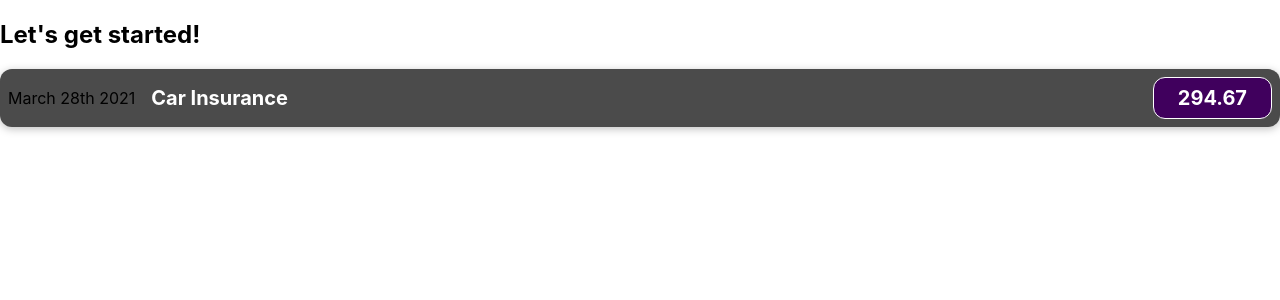
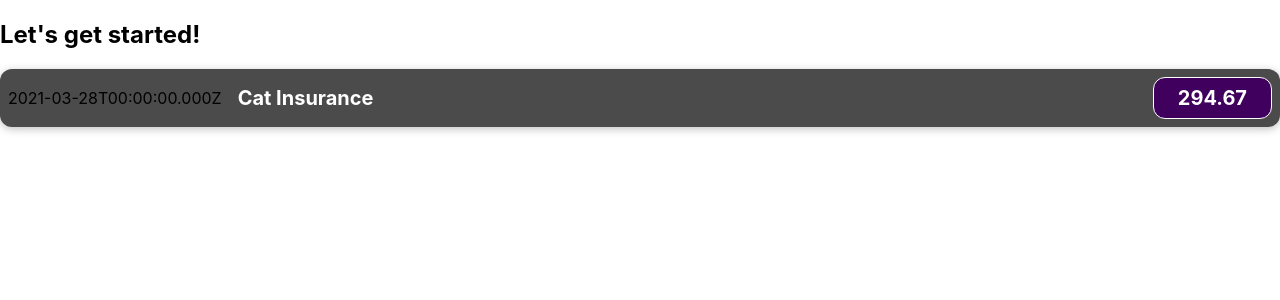
Before and after one commit to kghudgens/JS_practice, a React (Create React App) app in the folder tutorial/react-complete-guide/: page / in a window 1280 px wide. Shown: the top 300 px of the page. Built offline with nearby package versions, Linux system fonts and the light colour scheme.

Commit message:
added variables to make code less hard coded

```diff
--- a/tutorial/react-complete-guide/src/components/ExpenseItem.js
+++ b/tutorial/react-complete-guide/src/components/ExpenseItem.js
@@ -1,12 +1,16 @@
 import "./ExpenseItem.css";
 
 function ExpenseItem() {
+  const expenseDate = new Date(2021, 2, 28);
+  const expenseTitle = "Cat Insurance";
+  const expenseAmount = 294.67;
+
   return (
     <div className="expense-item">
-      <div>March 28th 2021</div>
+      <div>{expenseDate.toISOString()}</div>
       <div className="expense-item__description">
-        <h2>Car Insurance</h2>
-        <div className="expense-item__price">294.67</div>
+        <h2>{expenseTitle}</h2>
+        <div className="expense-item__price">{expenseAmount}</div>
       </div>
     </div>
   );
```
